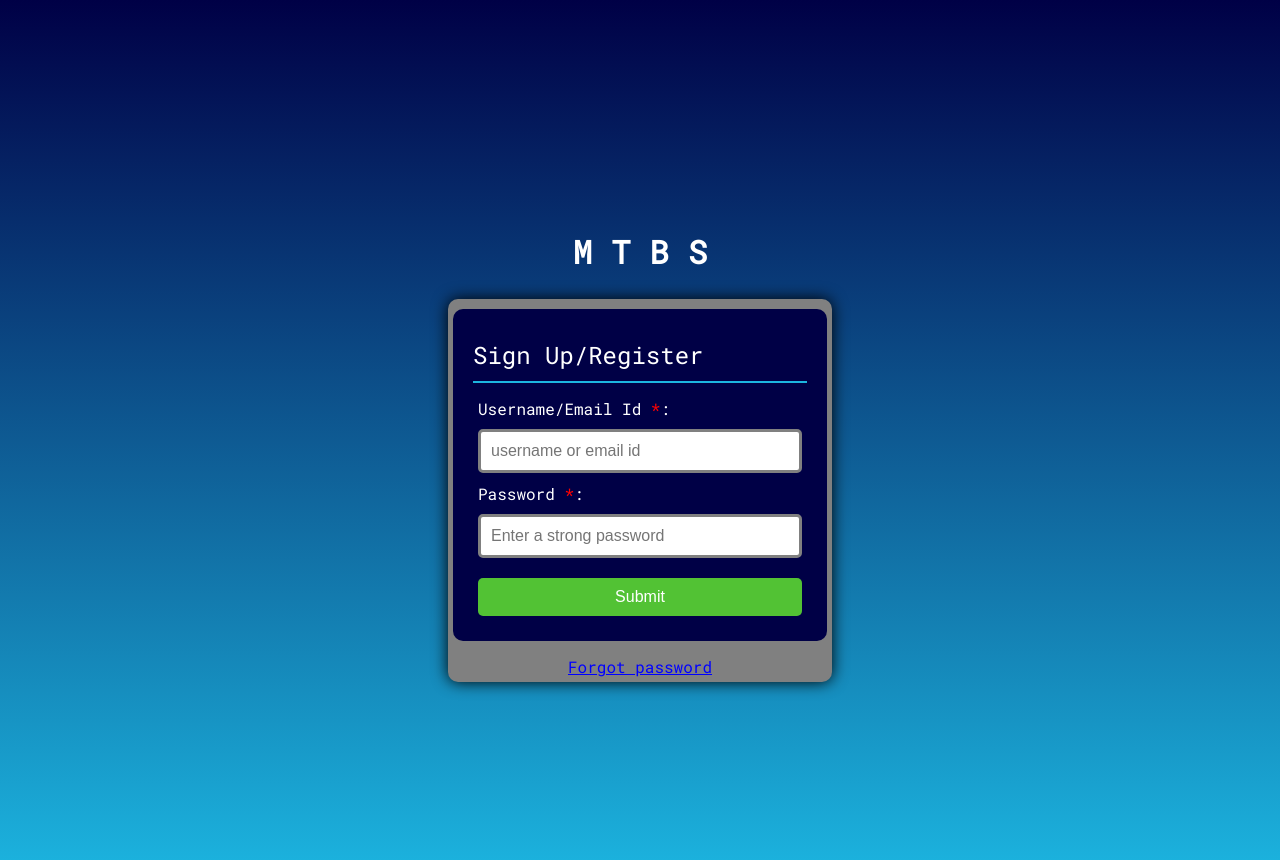
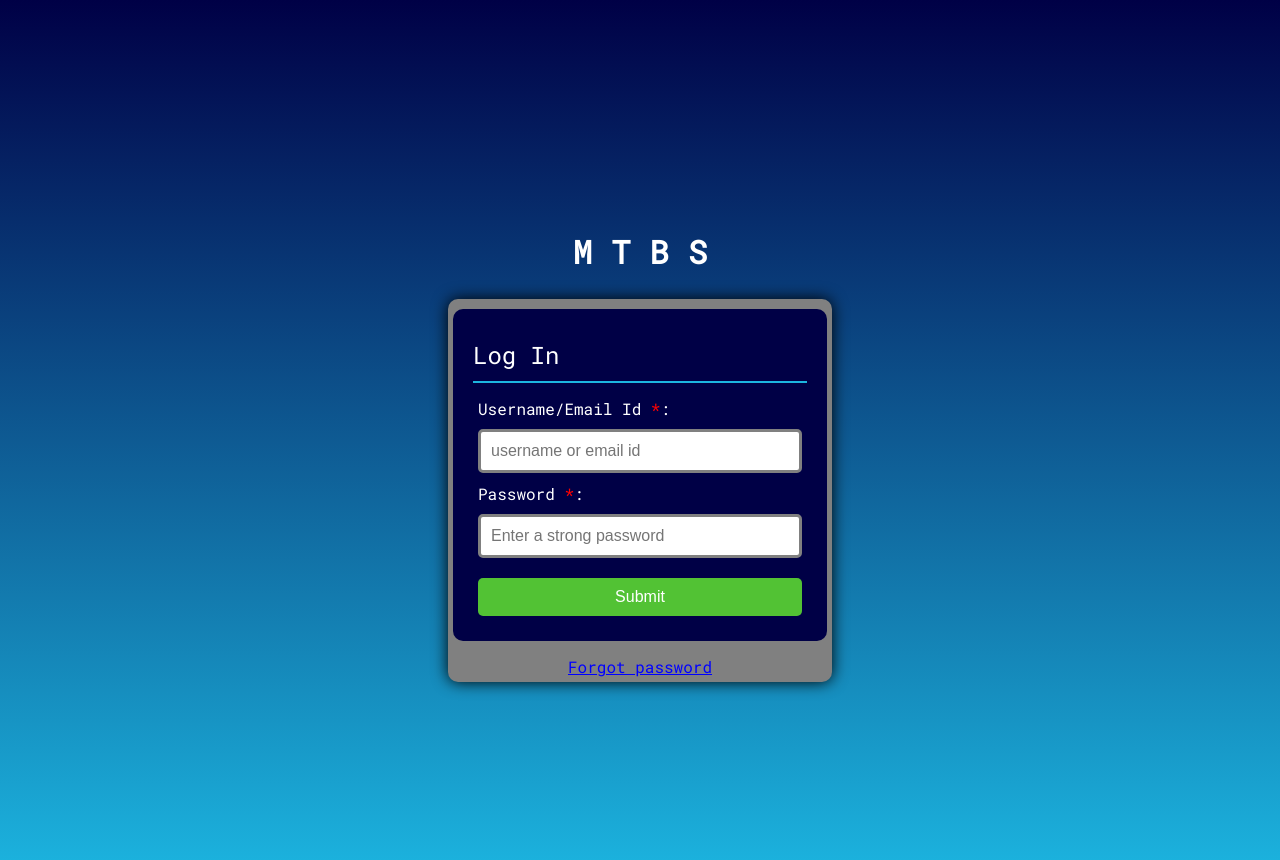
Before and after one commit to S07K/mtbs-login, a plain HTML site: page index.html in a window 1280 px wide. Drawn offline with Linux system fonts and the light colour scheme; some icons are missing.

Commit message:
Update index.html

```diff
--- a/index.html
+++ b/index.html
@@ -15,7 +15,7 @@
 	</div>
 	<div id="sign_up">
 		<div id="container">
-			<header>Sign Up/Register</header>
+			<header>Log In</header>
 			<form action="">
 				<label for="username">Username/Email Id <span style="color: red">*</span>: </label>
 				<input type="text email" id="username" name="username" placeholder="username or email id" required="">
```
